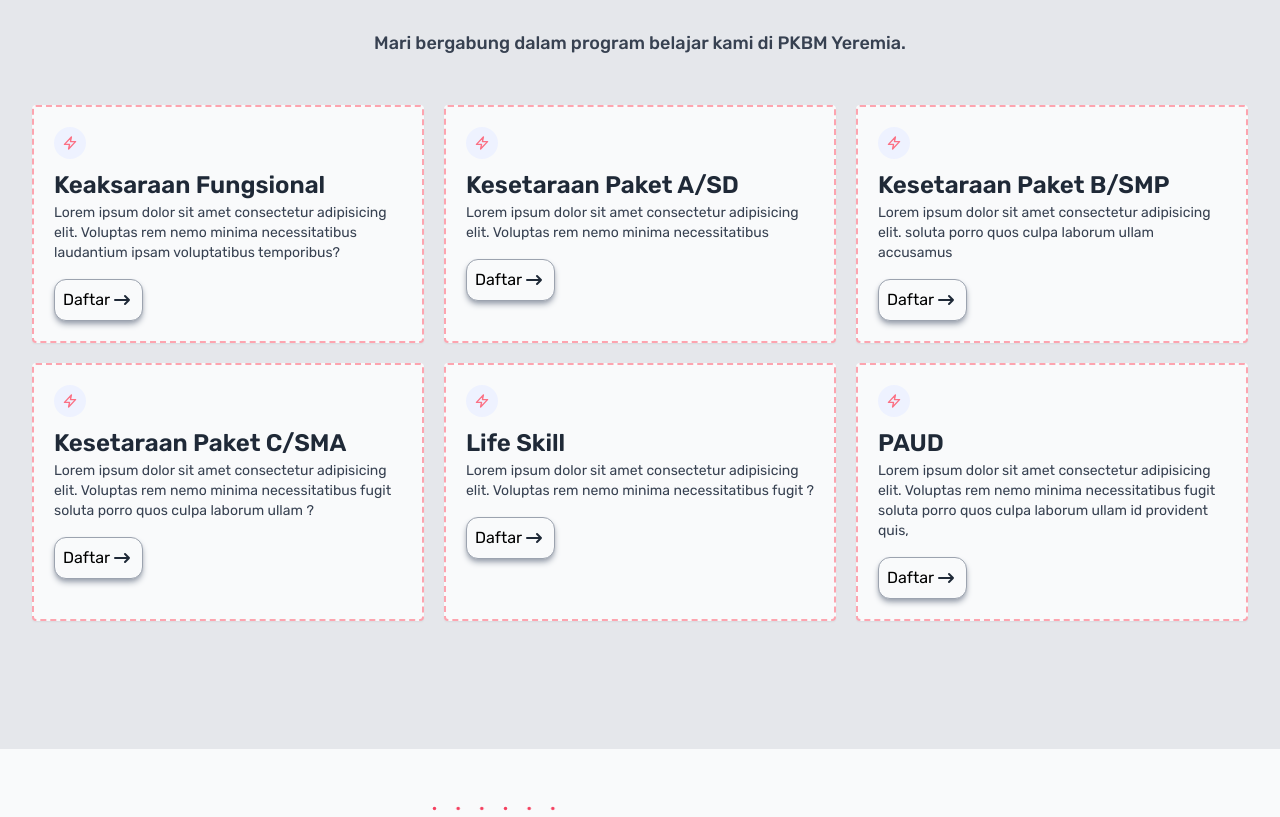
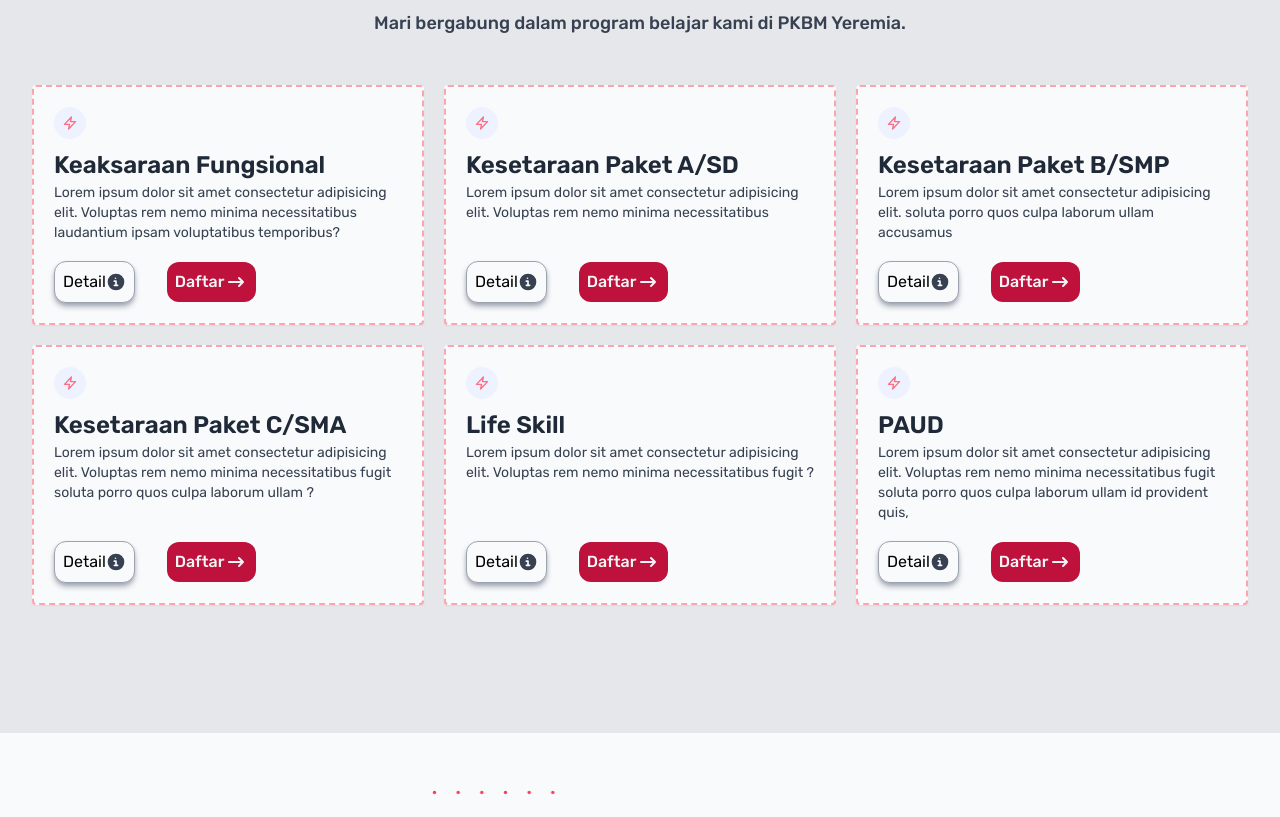
Before and after one commit to nathAd17/vue-school, a Vue app: page /service in a window 1280 px wide. Shown: the part 2857-3674 px from the top of the page. Built offline with nearby package versions, Linux system fonts and the light colour scheme.

Commit message:
update service-section

```diff
--- a/src/views/sections/AboutSection.vue
+++ b/src/views/sections/AboutSection.vue
@@ -70,7 +70,7 @@
                 <div class="flex flex-col justify-center">
                     <div class="max-w-xl mb-6">
                         <span data-aos="zoom-in" data-aos-delay="300"
-                            class="font-inter bg-rose-100 shadow-slate-300 px-6 py-1 text-xl font-bold text-left text-gray-900 border border-gray-200 rounded-sm shadow-md">Visi
+                            class="font-inter bg-rose-100 shadow-slate-300 px-6 py-1 mb-1 text-xl font-bold text-left text-gray-900 border border-gray-200 rounded-sm shadow-md">Visi
                         </span>
                         <p data-aos="fade-left" data-aos-delay="200" data-aos-easing="ease-in-sine"
                             class="md:text-lg font-opensans mt-2 text-base font-medium text-justify text-gray-700">
@@ -78,7 +78,7 @@
                             meningkatkan kesejahteraan masyarakat
                         </p>
                     </div>
-                    <div class="max-w-xl mb-6">
+                    <div class="max-w-xl mb-1">
                         <span data-aos="zoom-in" data-aos-delay="300"
                             class="font-inter bg-rose-100 shadow-slate-300 inline-block px-6 py-1 text-xl font-bold text-left text-gray-800 border border-gray-200 rounded-sm shadow-md">Misi
                         </span>
--- a/src/views/sections/ServiceSection.vue
+++ b/src/views/sections/ServiceSection.vue
@@ -38,7 +38,7 @@
             </div>
             <div class="md:grid-cols-2 font-rubik lg:grid-cols-3 grid gap-5 mb-8">
                 <div v-for="service in services" :key="service.id"
-                    class="hover:-translate-y-2 bg-gray-50 border-rose-300 p-5 duration-300 transform border-2 border-dashed rounded shadow-sm"
+                    class="hover:-translate-y-2 bg-gray-50 border-rose-300 p-5 pb-20 duration-300 transform border-2 border-dashed rounded shadow-sm"
                     data-aos="fade-right" data-aos-delay="300" data-aos-duration="1000">
                     <div class="bg-indigo-50 flex items-center justify-center w-8 h-8 mb-4 rounded-full">
                         <svg class="text-rose-400 w-6 h-6" stroke="currentColor" viewBox="0 0 52 52">
@@ -50,14 +50,25 @@
                     <p class="text-sm text-gray-700">
                         {{ service.details.description }}
                     </p>
-                    <div class="detail-cta mx-auto mt-4">
-                        <button
-                            class="bg-gray-50 hover:bg-gray-200 rounded-xl shadow-gray-400 flex items-center justify-center p-2 transition-colors duration-500 ease-in-out border border-gray-400 shadow-md">Daftar
-                            <svg class="w-6 h-6 text-gray-800" aria-hidden="true" xmlns="http://www.w3.org/2000/svg"
-                                fill="none" viewBox="0 0 24 24">
-                                <path stroke="currentColor" stroke-linecap="round" stroke-linejoin="round" stroke-width="2"
-                                    d="M19 12H5m14 0-4 4m4-4-4-4" />
-                            </svg></button>
+                    <div class="detail-cta mx-auto mt-4 absolute bottom-5">
+                        <div class="flex justify-between gap-8 items-center">
+                            <button
+                                class="bg-gray-50 hover:bg-gray-200 rounded-xl shadow-gray-400 flex items-center justify-center p-2 transition-colors duration-500 ease-in-out border border-gray-400 shadow-md">Detail
+                                <svg class="w-5 h-5 text-gray-700" aria-hidden="true" xmlns="http://www.w3.org/2000/svg"
+                                    fill="currentColor" viewBox="0 0 24 24">
+                                    <path fill-rule="evenodd"
+                                        d="M2 12a10 10 0 1 1 20 0 10 10 0 0 1-20 0Zm9.4-5.5a1 1 0 1 0 0 2 1 1 0 1 0 0-2ZM10 10a1 1 0 1 0 0 2h1v3h-1a1 1 0 1 0 0 2h4a1 1 0 1 0 0-2h-1v-4c0-.6-.4-1-1-1h-2Z"
+                                        clip-rule="evenodd" />
+                                </svg>
+                            </button>
+                            <button
+                                class="bg-rose-700 hover:bg-rose-800 focus:ring-4 focus:ring-rose-300 inline-flex items-center justify-center p-2 text-base font-medium text-center text-gray-100 transition-colors duration-300 ease-in-out rounded-xl">Daftar
+                                <svg class="w-6 h-6 text-gray-100" aria-hidden="true" xmlns="http://www.w3.org/2000/svg"
+                                    fill="none" viewBox="0 0 24 24">
+                                    <path stroke="currentColor" stroke-linecap="round" stroke-linejoin="round"
+                                        stroke-width="2" d="M19 12H5m14 0-4 4m4-4-4-4" />
+                                </svg></button>
+                        </div>
                     </div>
                 </div>
             </div>
```
